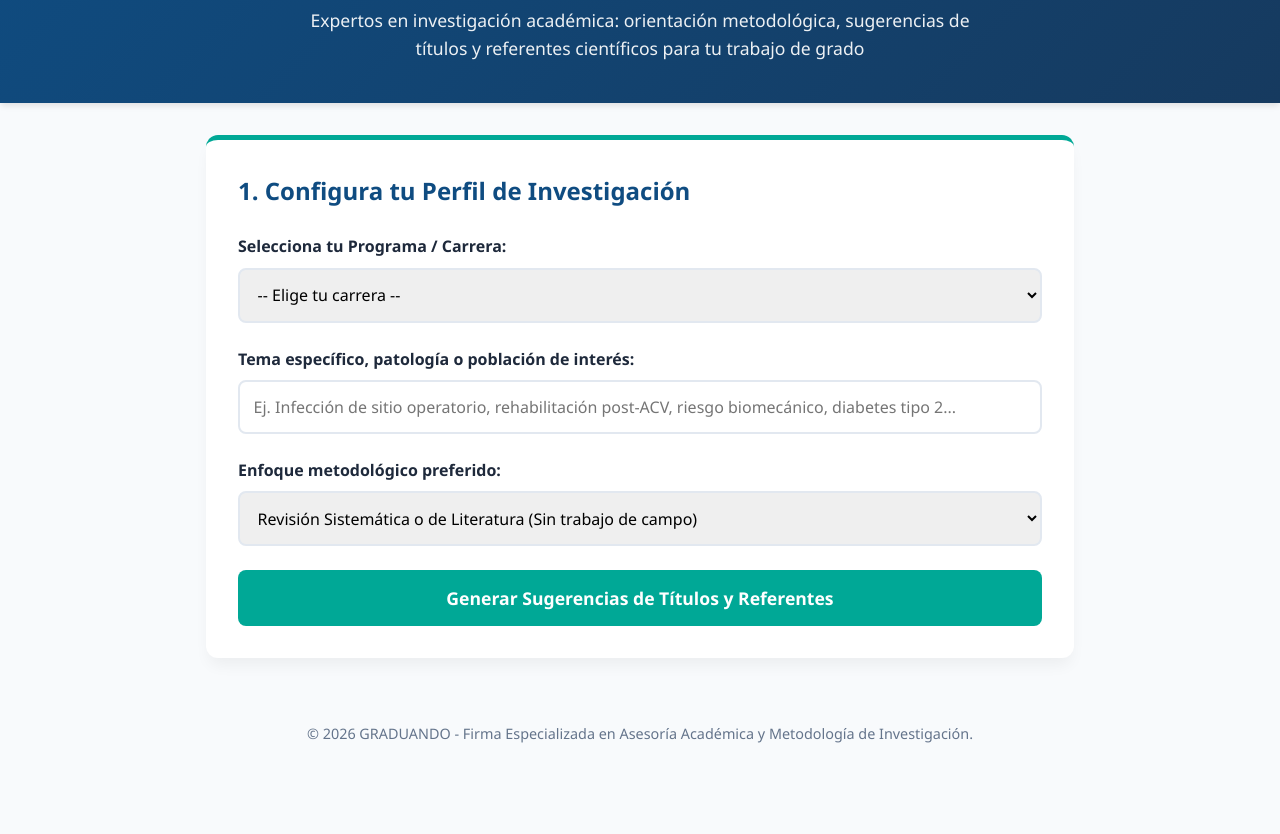
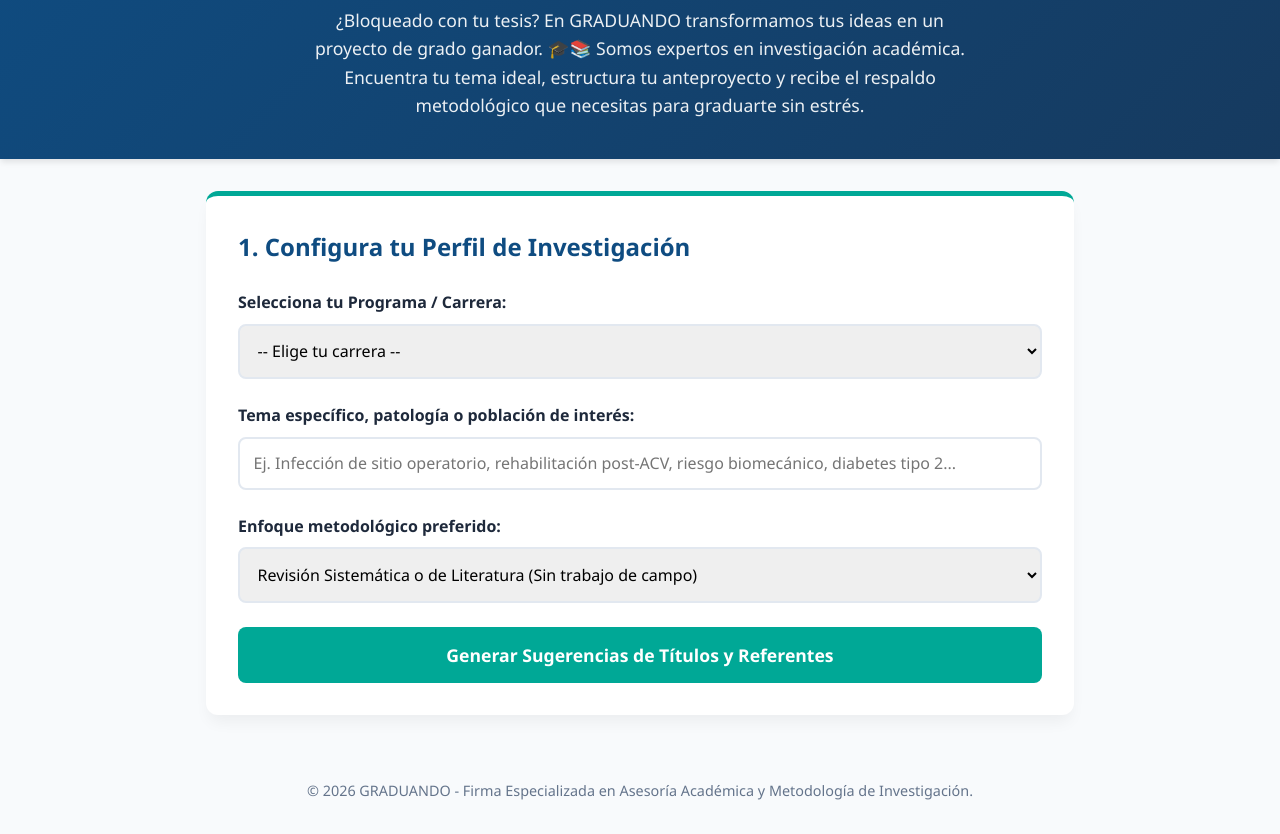
Before and after one commit to rocadevi996-beep/graduando, a plain HTML site: page index.html in a window 1280 px wide. Shown: the part 115-949 px from the top of the page. Before the commit the page ends 892 px from the top, so only its background shows below. Drawn offline with Linux system fonts and the light colour scheme.

Commit message:
Update index.html

```diff
--- a/index.html
+++ b/index.html
@@ -43,7 +43,8 @@
             <h1>GRADUANDO</h1>
             <svg class="brand-icon" viewBox="0 0 24 24"><path d="M4 6H2v14c0 1.1.9 2 2 2h14v-2H4V6zm16-4H8c-1.1 0-2 .9-2 2v12c0 1.1.9 2 2 2h12c1.1 0 2-.9 2-2V4c0-1.1-.9-2-2-2zm-1 9H9V9h10v2zm-4 4H9v-2h6v2zm4-8H9V5h10v2z"/></svg>
         </div>
-        <p>Expertos en investigación académica: orientación metodológica, sugerencias de títulos y referentes científicos para tu trabajo de grado</p>
+        <p>¿Bloqueado con tu tesis? En GRADUANDO transformamos tus ideas en un proyecto de grado ganador. 🎓📚
+Somos expertos en investigación académica. Encuentra tu tema ideal, estructura tu anteproyecto y recibe el respaldo metodológico que necesitas para graduarte sin estrés.</p>
     </header>
     <div class="container">
         <div class="card">
```
